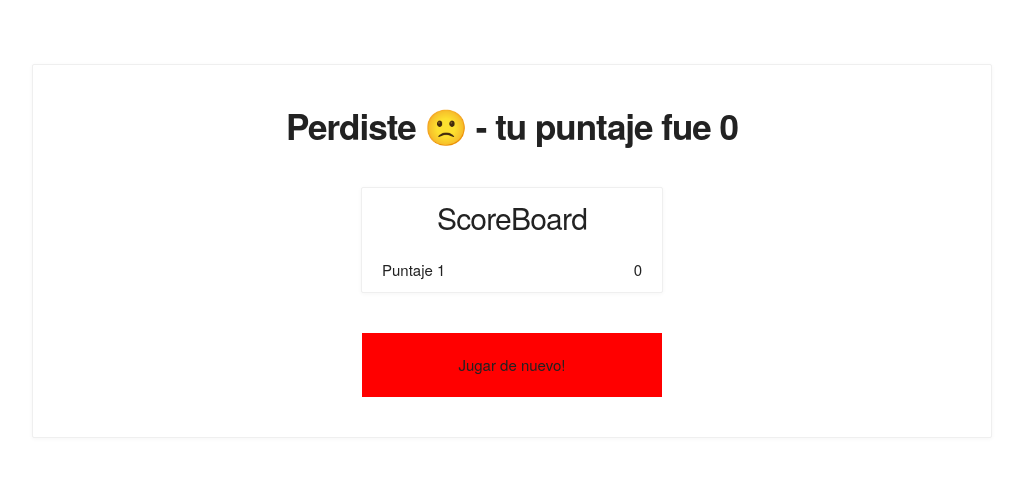
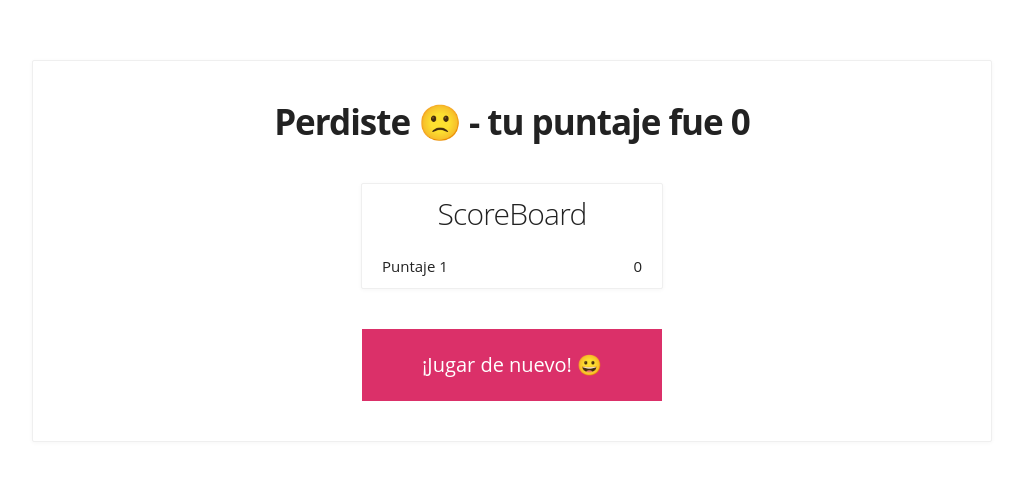
Before and after one commit to omartorresrios/SnakeGameInReact, a React app: page / in a window 1280 px wide. Shown: the part 149-630 px from the top of the page, without its empty margins (128-1151 px from the left). Built offline with nearby package versions, Linux system fonts and the light colour scheme.

Commit message:
Final improvements in styles and refactoring code

```diff
--- a/src/js/components/App.js
+++ b/src/js/components/App.js
@@ -24,8 +24,8 @@ class App extends Component {
       },
       squirrel: {
         head: {
-          row: 6,
-          col: 6
+          row: 4,
+          col: 4
         },
         velocity: {
           x: 1,
@@ -111,10 +111,7 @@ class App extends Component {
   isOffEdge = () => {
     const { squirrel } = this.state;
 
-    if (squirrel.head.col > 15
-      || squirrel.head.col < 0
-      || squirrel.head.row > 15
-      || squirrel.head.row < 0) {
+    if (squirrel.head.col > 15 || squirrel.head.col < 0 || squirrel.head.row > 15 || squirrel.head.row < 0) {
         return true;
       }
   }
@@ -200,8 +197,8 @@ class App extends Component {
       },
       squirrel: {
         head: {
-          row: 6,
-          col: 6
+          row: 4,
+          col: 4
         },
         velocity: {
           x: 1,
@@ -220,8 +217,14 @@ class App extends Component {
       <div className="GameOver-root__Container container">
         <h1>Perdiste 🙁 - tu puntaje fue {squirrel.tail.length - 3}</h1>
         {this.renderScoresResult()}
-        <div className="GameOver-root__TryAgain" onClick={this.restartGame}>Jugar de nuevo!</div>
+        <div className="GameOver-root__TryAgain" onClick={this.restartGame}>¡Jugar de nuevo! 😀</div>
       </div>
+    );
+  }
+
+  renderScoresResult = () => {
+    return (
+      <ScoreBoardList scores={this.state.score} />
     );
   }
 
@@ -250,18 +253,10 @@ class App extends Component {
     )
   }
 
-  renderScoresResult() {
-    return (
-      <ScoreBoardList
-        scores={this.state.score}
-      />
-    );
-  }
-
   render() {
     const { gameOver } = this.state;
     return (
-      <div className={`${gameOver ? 'GameOver-root' : ''}`}>
+      <div className={`${gameOver ? 'GameOver-root' : 'GridView-root'}`}>
         {gameOver ? this.renderGameOverView() : this.renderGridView()}
       </div>
     );
--- a/src/styles/styles.css
+++ b/src/styles/styles.css
@@ -1,6 +1,7 @@
 body {
   width: 100vw;
   height: 100vh;
+  font-family: 'Open Sans', sans-serif !important;
 }
 
 #root {
@@ -12,6 +13,15 @@ body {
   display: flex;
   justify-content: center;
   align-items: center;
+  width: 100%;
+  height: 100%;
+}
+
+.GridView-root {
+  background-image: url('../images/forest.jpg');
+  background-attachment:fixed;
+  background-repeat: no-repeat;
+  background-size: cover;
   width: 100%;
   height: 100%;
 }
@@ -37,6 +47,8 @@ body {
   height: 50px;
   outline: 2px solid black;
   display: inline-block;
+  background-color: white;
+  opacity: 0.7;
 }
 
 .food {
@@ -66,9 +78,6 @@ body {
   display: flex;
   flex-direction: column;
   text-align: center;
-  width: 100%;
-  max-width: 1000px;
-  margin: 100px auto;
   border: 1px solid #efefef;
   background-color: #fff;
   border-radius: 2px;
@@ -86,6 +95,8 @@ body {
   width: 100%;
   max-width: 300px;
   padding: 20px 0 20px 0;
-  background-color: red;
+  background-color: #DB3069;
   margin: 0 auto 40px;
+  color: white;
+  font-size: 20px;
 }
```
Also changed, not shown: 1 other file. Lines whose indentation alone changed are shown as unchanged.
